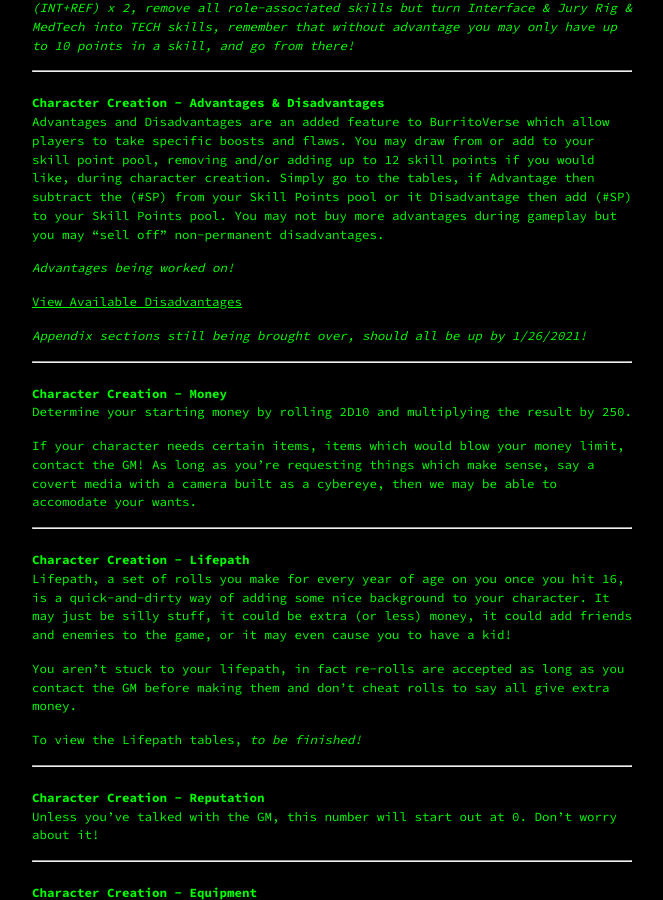
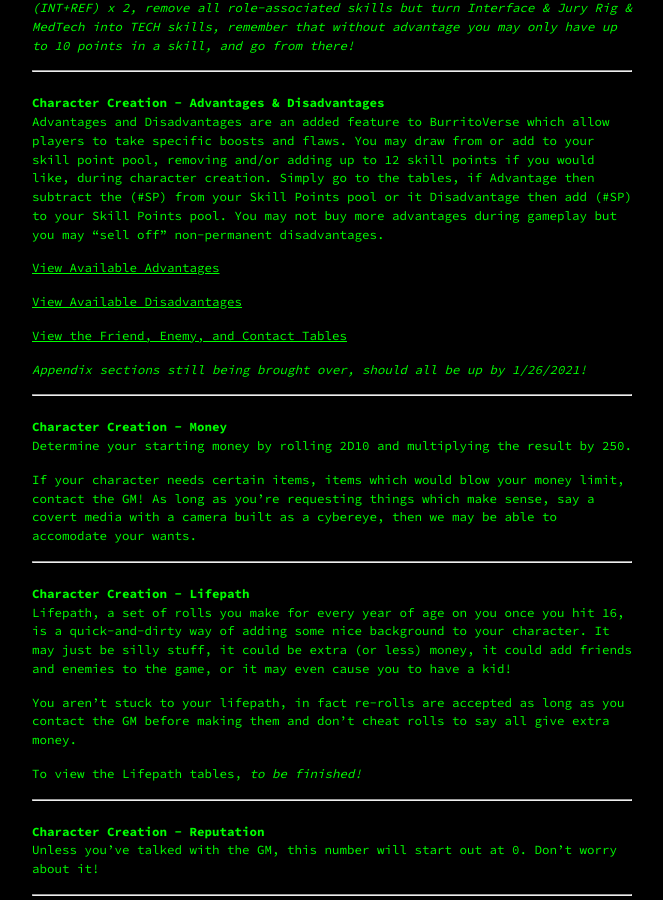
Before and after one commit to Terwilliger69105/69105.github.io, a Jekyll site: the page built from cyberpunk.md, in a window 1280 px wide and 900 px high, scrolled down 1064 px. Shown: the whole window, without its empty margins (308-971 px from the left). Built offline with Jekyll 4.4.1, drawn with Linux system fonts in a browser that asks for light colours; our own code applies the rules of GitHub Pages for plain Markdown files.

Commit message:
Update cyberpunk.md

```diff
--- a/cyberpunk.md
+++ b/cyberpunk.md
@@ -57,9 +57,11 @@ Make sure, before finalizing your skills, to go through the **Character Creation
 
 Advantages and Disadvantages are an added feature to BurritoVerse which allow players to take specific boosts and flaws. You may draw from or add to your skill point pool, removing and/or adding up to 12 skill points if you would like, during character creation. Simply go to the tables, if Advantage then subtract the (#SP) from your Skill Points pool or it Disadvantage then add (#SP) to your Skill Points pool. You may not buy more advantages during gameplay but you may "sell off" non-permanent disadvantages.
 
-*Advantages being worked on!*
+[View Available Advantages](https://docs.google.com/document/d/1j9NDFlP-G80zLZfFSTAyqi3PVoSjjliDU5BiIakjNdE/edit?usp=sharing)
 
 [View Available Disadvantages](https://docs.google.com/document/d/1REj3BvO2hcfTUvVy2KOEKjCXQXv9n7SoyDV66lRFtRM/edit?usp=sharing)
+
+[View the Friend, Enemy, and Contact Tables](https://docs.google.com/document/d/1c2_PGIUQ6I0EJpmVfX6JqyyWjxUtlI7r37oF9gRstRw/edit?usp=sharing)
 
 *Appendix sections still being brought over, should all be up by 1/26/2021!*
 
```
